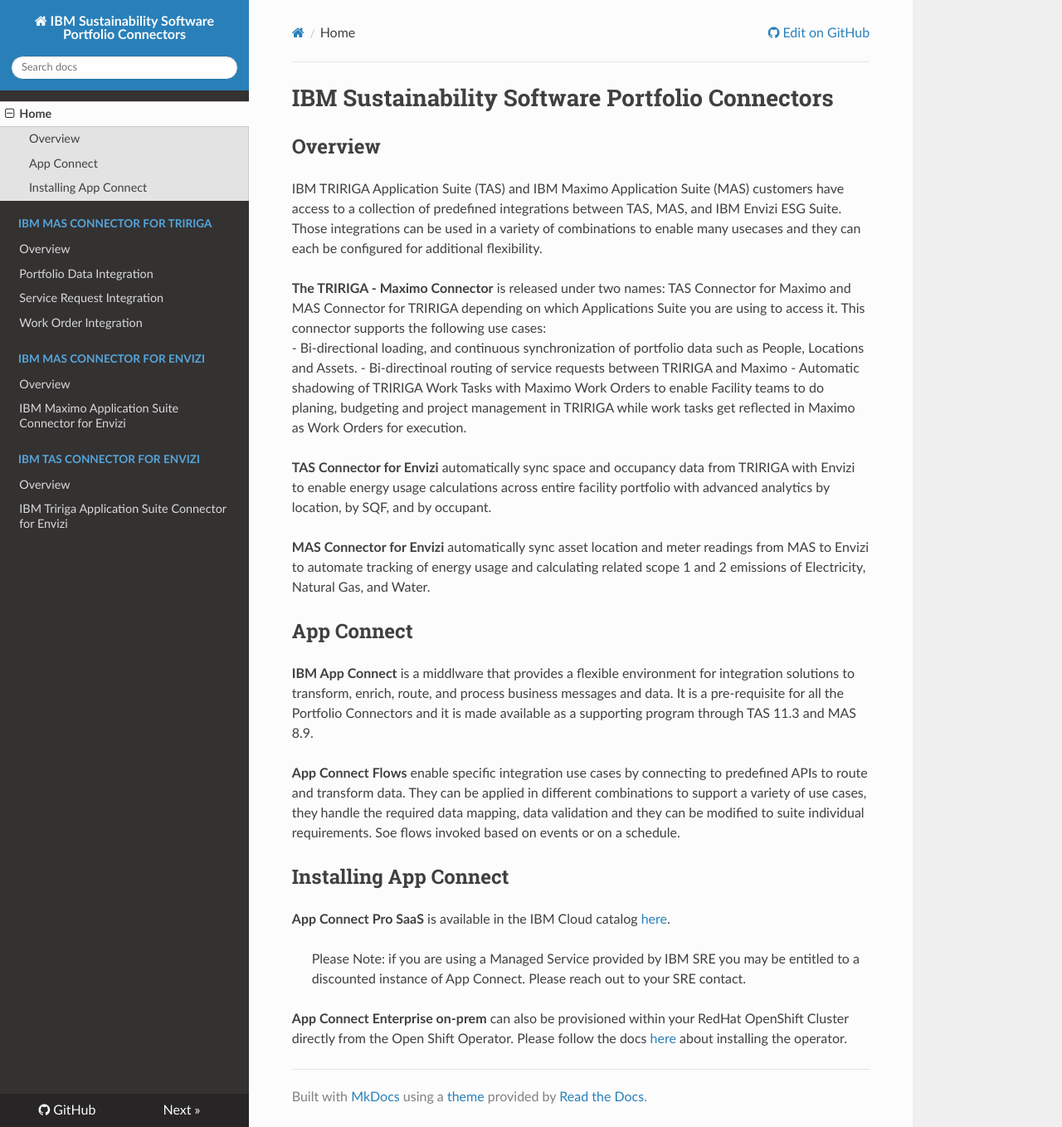
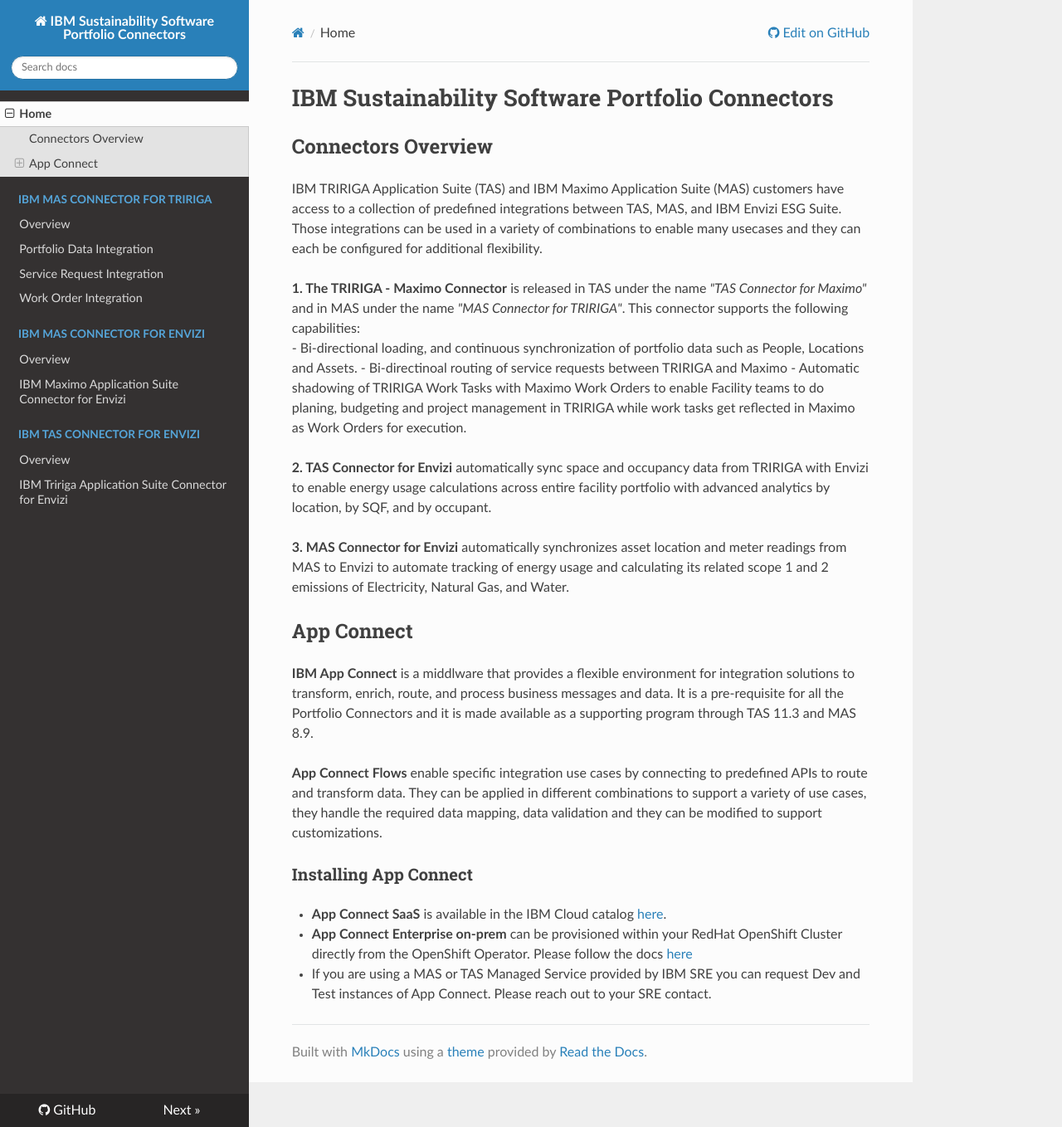
Before and after one commit to IBM/IBM-Sustainability-Software-Portfolio-Connectors, an MkDocs documentation site: the page built from docs/index.md, in a window 1280 px wide and 1358 px high. Shown: the whole window at 83% size. Built offline with MkDocs 1.6.1, drawn with Linux system fonts in a browser that asks for light colours; nearby versions of some CDN libraries.

Commit message:
intial changes

```diff
--- a/docs/index.md
+++ b/docs/index.md
@@ -1,29 +1,33 @@
 # IBM Sustainability Software Portfolio Connectors
 
-## Overview
+## Connectors Overview
 
 IBM TRIRIGA Application Suite (TAS) and IBM Maximo Application Suite (MAS) customers have access to a collection of predefined integrations between TAS, MAS, and IBM Envizi ESG Suite. Those integrations can be used in a variety of combinations to enable many usecases and they can each be configured for additional flexibility.
 
-**The TRIRIGA - Maximo Connector** is released under two names: TAS Connector for Maximo and MAS Connector for TRIRIGA depending on which Applications Suite you are using to access it. This connector supports the following use cases:
+**1. The TRIRIGA - Maximo Connector** is released in TAS under the name *"TAS Connector for Maximo"* and in MAS under the name *"MAS Connector for TRIRIGA"*.
+This connector supports the following capabilities:
 - Bi-directional loading, and continuous synchronization of portfolio data such as People, Locations and Assets.
 - Bi-directinoal routing of service requests between TRIRIGA and Maximo
 - Automatic shadowing of TRIRIGA Work Tasks with Maximo Work Orders to enable Facility teams to do planing, budgeting and project management in TRIRIGA while work tasks get reflected in Maximo as Work Orders for execution.
 
-**TAS Connector for Envizi** automatically sync space and occupancy data from TRIRIGA with Envizi to enable energy usage calculations across entire facility portfolio with advanced analytics by location, by SQF, and by occupant.
+**2. TAS Connector for Envizi** automatically sync space and occupancy data from TRIRIGA with Envizi to enable energy usage calculations across entire facility portfolio with advanced analytics by location, by SQF, and by occupant.
 
-**MAS Connector for Envizi** automatically sync asset location and meter readings from MAS to Envizi to automate tracking of energy usage and calculating related scope 1 and 2 emissions of Electricity, Natural Gas, and Water.
+**3. MAS Connector for Envizi** automatically synchronizes asset location and meter readings from MAS to Envizi to automate tracking of energy usage and calculating its related scope 1 and 2 emissions of Electricity, Natural Gas, and Water.
 
 
 ## App Connect
 
 **IBM App Connect** is a middlware that provides a flexible environment for integration solutions to transform, enrich, route, and process business messages and data. It is a pre-requisite for all the Portfolio Connectors and it is made available as a supporting program through TAS 11.3 and MAS 8.9.
 
-**App Connect Flows** enable specific integration use cases by connecting to predefined APIs to route and transform data. They can be applied in different combinations to support a variety of use cases, they handle the required data mapping, data validation and they can be modified to suite individual requirements. Soe flows invoked based on events or on a schedule.
+**App Connect Flows** enable specific integration use cases by connecting to predefined APIs to route and transform data. They can be applied in different combinations to support a variety of use cases, they handle the required data mapping, data validation and they can be modified to support customizations.
 
 
-## Installing App Connect
+### Installing App Connect
 
-**App Connect Pro SaaS** is available in the IBM Cloud catalog [here](https://cloud.ibm.com/catalog/services/app-connect).
->Please Note: if you are using a Managed Service provided by IBM SRE you may be entitled to a discounted instance of App Connect. Please reach out to your SRE contact.
+- **App Connect SaaS** is available in the IBM Cloud catalog [here](https://cloud.ibm.com/catalog/services/app-connect).
 
-**App Connect Enterprise on-prem** can also be provisioned within your RedHat OpenShift Cluster directly from the Open Shift Operator. Please follow the docs [here](https://www.ibm.com/docs/en/mas-cd/continuous-delivery?topic=ons-app-connect) about installing the operator.
+
+
+- **App Connect Enterprise on-prem** can be provisioned within your RedHat OpenShift Cluster directly from the OpenShift Operator. Please follow the docs [here](https://www.ibm.com/docs/en/mas-cd/continuous-delivery?topic=ons-app-connect)
+
+- If you are using a MAS or TAS Managed Service provided by IBM SRE you can request Dev and Test instances of App Connect. Please reach out to your SRE contact.
```
Also changed, not shown: site/img/MAS-TAS-arc.png (added).
